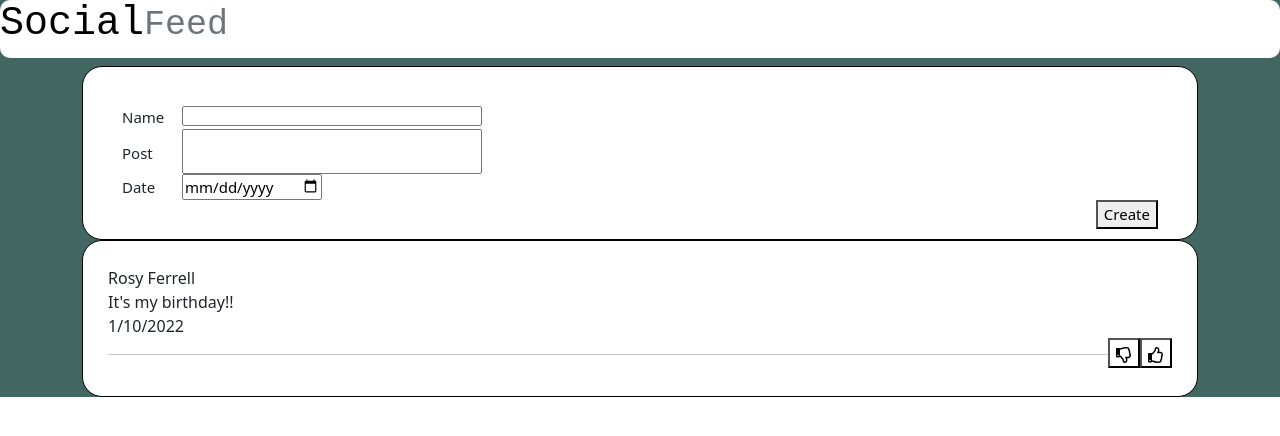
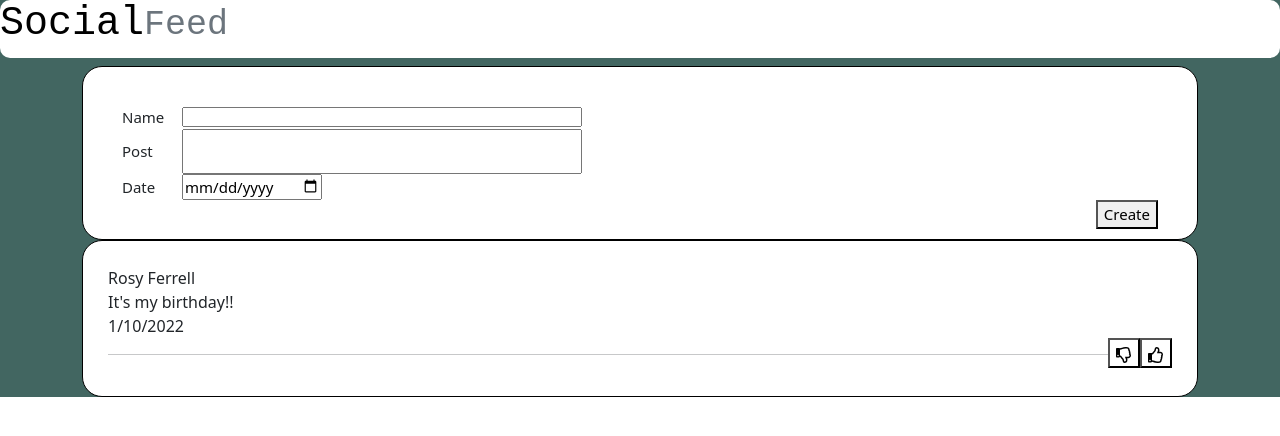
Before and after one commit to Rosy24dr/SocialFeedProject, a React (Create React App) app: page / in a window 1280 px wide. Shown: the top 436 px of the page. Built offline with nearby package versions, Linux system fonts and the light colour scheme.

Commit message:
Fixed the labels and input to line up

```diff
--- a/src/App.css
+++ b/src/App.css
@@ -14,7 +14,6 @@ h1{
     background-color: white;
     border: 1px solid black;
     border-radius: 20px;
-    /* text-align: center; */
     font-size: 15px;
     padding: 39px;
     display: flexbox;
--- a/src/Components/CreatePost/CreatePost.css
+++ b/src/Components/CreatePost/CreatePost.css
@@ -1,13 +1,13 @@
 .inputOne{
-    width: 300px;
-    font-size: 14pt;
+    width: 400px;
+    font-size: 12 pt;
     height: 20px;
 }
 
 .inputTwo{
-    width: 300px;
+    width: 400px;
     height: 45px;
-    font-size: 14pt;
+    font-size: 12pt;
 }
 
 label{
```
